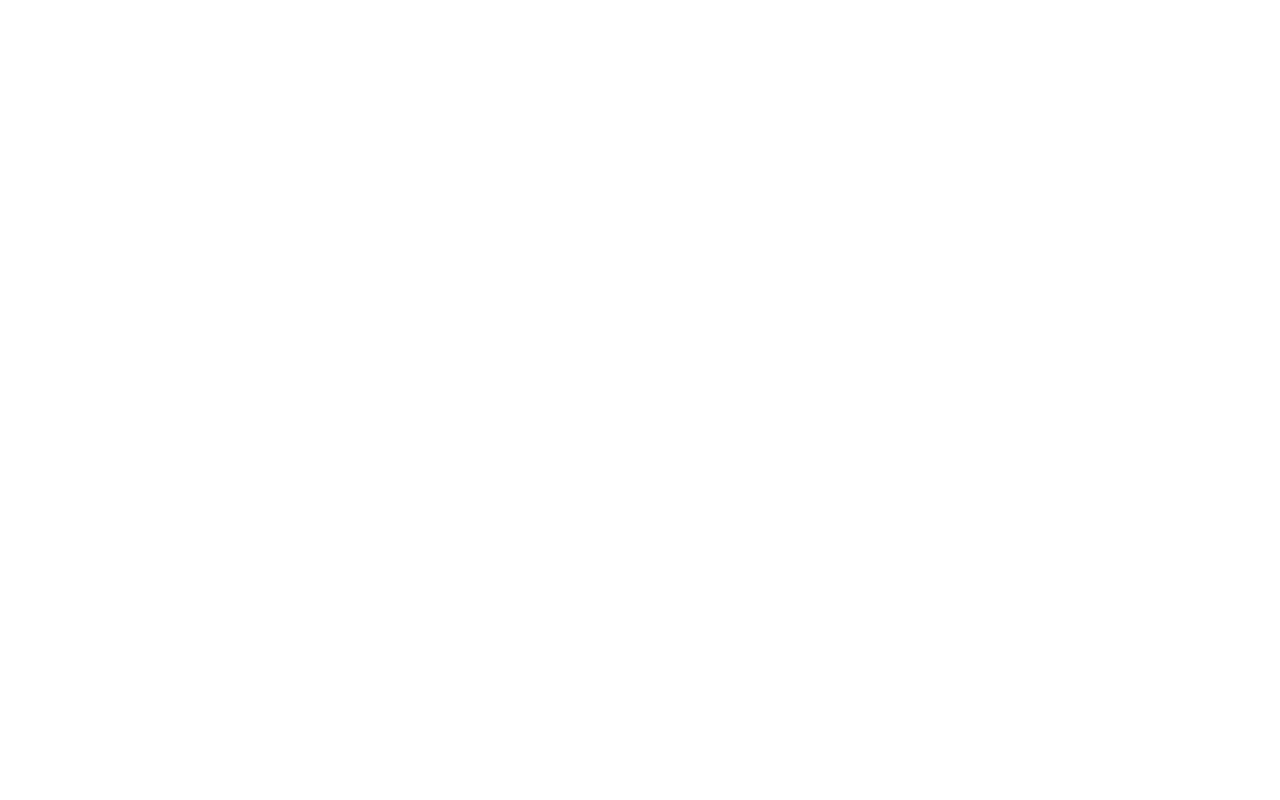
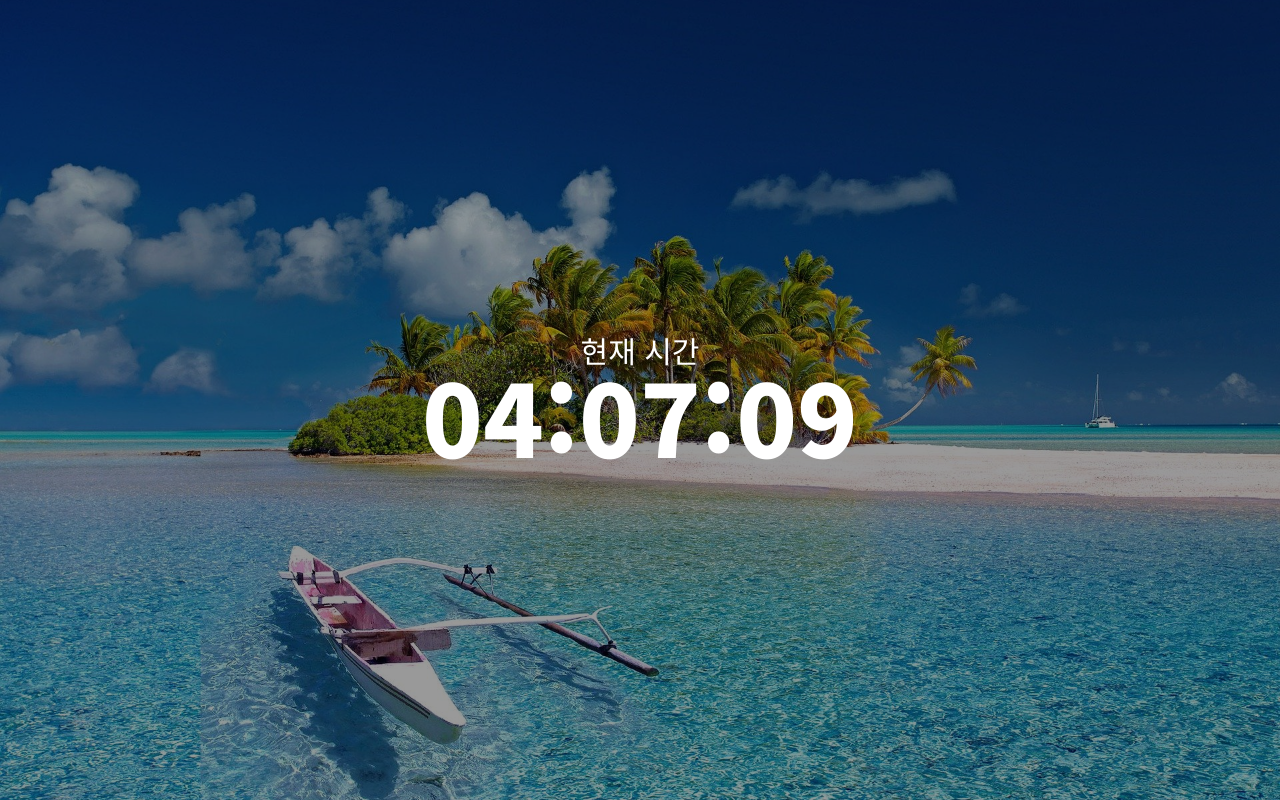
Before and after one commit to patiname/todo_app, a plain HTML site: page index.html in a window 1280 px wide. Drawn offline with Linux system fonts and the light colour scheme.

Commit message:
background & clock

```diff
--- /dev/null
+++ b/css/reset.css
@@ -0,0 +1,124 @@
+html,
+body,
+div,
+span,
+applet,
+object,
+iframe,
+h1,
+h2,
+h3,
+h4,
+h5,
+h6,
+p,
+blockquote,
+pre,
+a,
+abbr,
+acronym,
+address,
+big,
+cite,
+code,
+del,
+dfn,
+em,
+img,
+ins,
+kbd,
+q,
+s,
+samp,
+small,
+strike,
+strong,
+sub,
+sup,
+tt,
+var,
+b,
+u,
+i,
+center,
+dl,
+dt,
+dd,
+ol,
+ul,
+li,
+fieldset,
+form,
+label,
+legend,
+table,
+caption,
+tbody,
+tfoot,
+thead,
+tr,
+th,
+td,
+article,
+aside,
+canvas,
+details,
+embed,
+figure,
+figcaption,
+footer,
+header,
+hgroup,
+menu,
+nav,
+output,
+ruby,
+section,
+summary,
+time,
+mark,
+audio,
+video {
+  margin: 0;
+  padding: 0;
+  border: 0;
+  font-size: 100%;
+  font: inherit;
+  vertical-align: baseline;
+}
+/* HTML5 display-role reset for older browsers */
+article,
+aside,
+details,
+figcaption,
+figure,
+footer,
+header,
+hgroup,
+menu,
+nav,
+section {
+  display: block;
+}
+body {
+  line-height: 1;
+}
+ol,
+ul {
+  list-style: none;
+}
+blockquote,
+q {
+  quotes: none;
+}
+blockquote:before,
+blockquote:after,
+q:before,
+q:after {
+  content: "";
+  content: none;
+}
+table {
+  border-collapse: collapse;
+  border-spacing: 0;
+}
--- a/css/style.css
+++ b/css/style.css
@@ -0,0 +1,42 @@
+@import url(reset.css);
+
+body {
+  box-sizing: border-box;
+  font-family: "Noto Sans KR", sans-serif;
+  color: #fff;
+}
+
+.wrap {
+  width: 100%;
+  height: 100vh;
+  position: relative;
+  display: flex;
+  justify-content: center;
+  align-items: center;
+  flex-direction: column;
+}
+
+.block_bg {
+  width: 100%;
+  height: 100%;
+  background-color: black;
+  opacity: 0.4;
+  position: absolute;
+  top: 0;
+  left: 0;
+}
+
+.container {
+  position: relative;
+}
+
+.clock {
+  font-size: 100px;
+  font-weight: 800;
+  text-align: center;
+}
+
+.clock p {
+  font-size: 30px;
+  font-weight: 500;
+}
--- a/index.html
+++ b/index.html
@@ -4,10 +4,28 @@
     <meta charset="UTF-8" />
     <meta http-equiv="X-UA-Compatible" content="IE=edge" />
     <meta name="viewport" content="width=device-width, initial-scale=1.0" />
+    <link rel="preconnect" href="https://fonts.googleapis.com" />
+    <link rel="preconnect" href="https://fonts.gstatic.com" crossorigin />
+    <link
+      href="https://fonts.googleapis.com/css2?family=Noto+Sans+KR:wght@100;300;400;500;700;900&display=swap"
+      rel="stylesheet"
+    />
     <link rel="stylesheet" href="css/style.css" />
     <title>PN TODO</title>
   </head>
   <body>
+    <div class="wrap">
+      <div class="block_bg"></div>
+
+      <div class="container">
+        <div class="clock">
+          <p>현재 시간</p>
+          <span></span>
+        </div>
+      </div>
+      <!-- container end -->
+    </div>
     <script src="js/background.js"></script>
+    <script src="js/clock.js"></script>
   </body>
 </html>
--- a/js/background.js
+++ b/js/background.js
@@ -0,0 +1,6 @@
+const imgs = ["forest.jpg", "cat.jpg", "sun.jpg"];
+const wrapEl = document.querySelector(".wrap");
+
+const choiseImg = imgs[Math.floor(Math.random() * imgs.length)];
+
+wrapEl.style.background = `url(img/${choiseImg}) no-repeat center / cover`;
--- /dev/null
+++ b/js/clock.js
@@ -0,0 +1,14 @@
+const clockEl = document.querySelector(".clock");
+const spanEl = document.querySelector(".clock span");
+
+const time = () => {
+  const date = new Date();
+  const hours = String(date.getHours()).padStart(2, "0");
+  const min = String(date.getMinutes()).padStart(2, "0");
+  const sec = String(date.getSeconds()).padStart(2, "0");
+  spanEl.innerText = `${hours}:${min}:${sec}`;
+};
+
+time();
+
+setInterval(time, 1000);
```
Also changed, not shown: img/cat.jpg (added), img/forest.jpg (added), img/sun.jpg (added).
